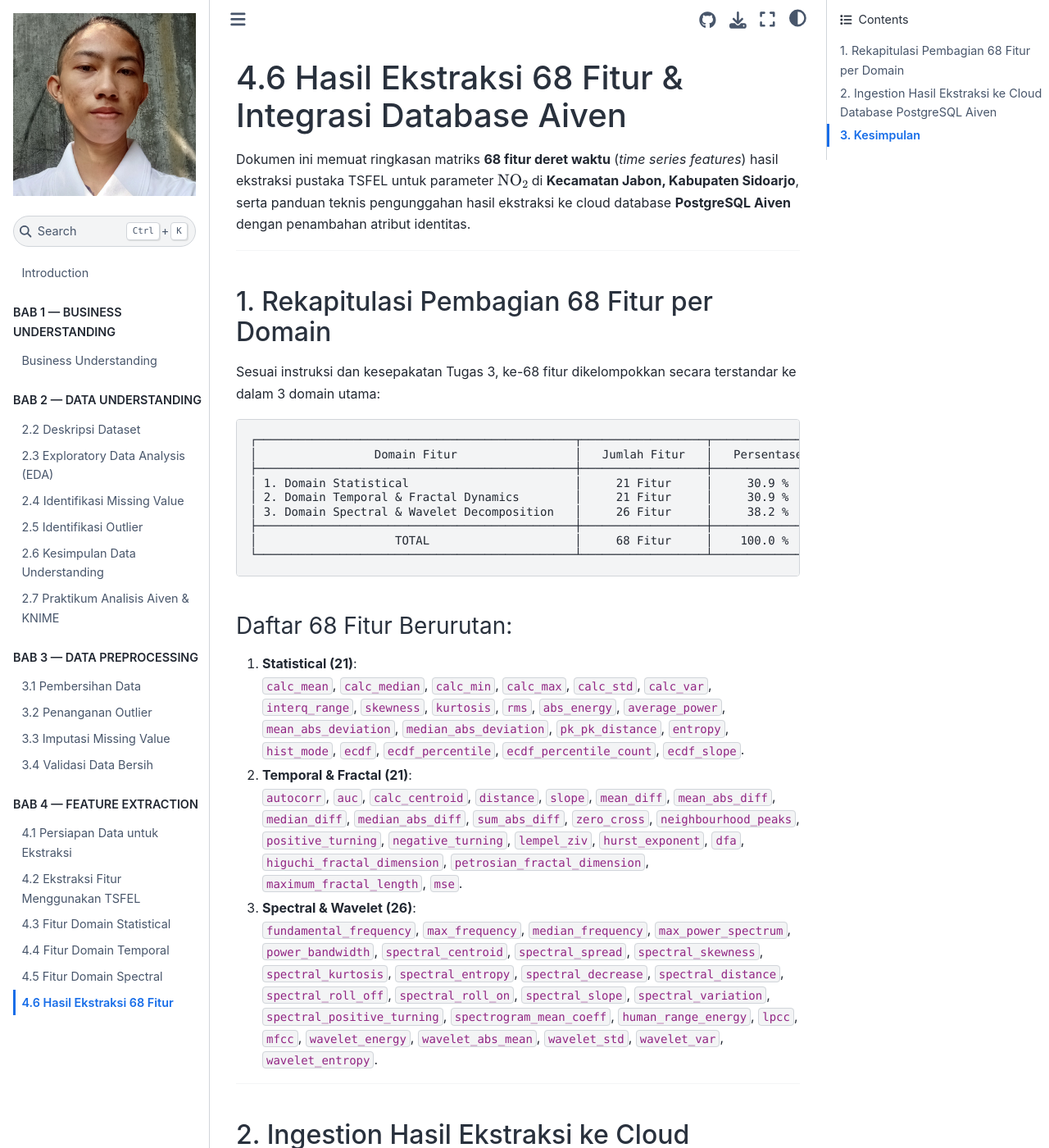
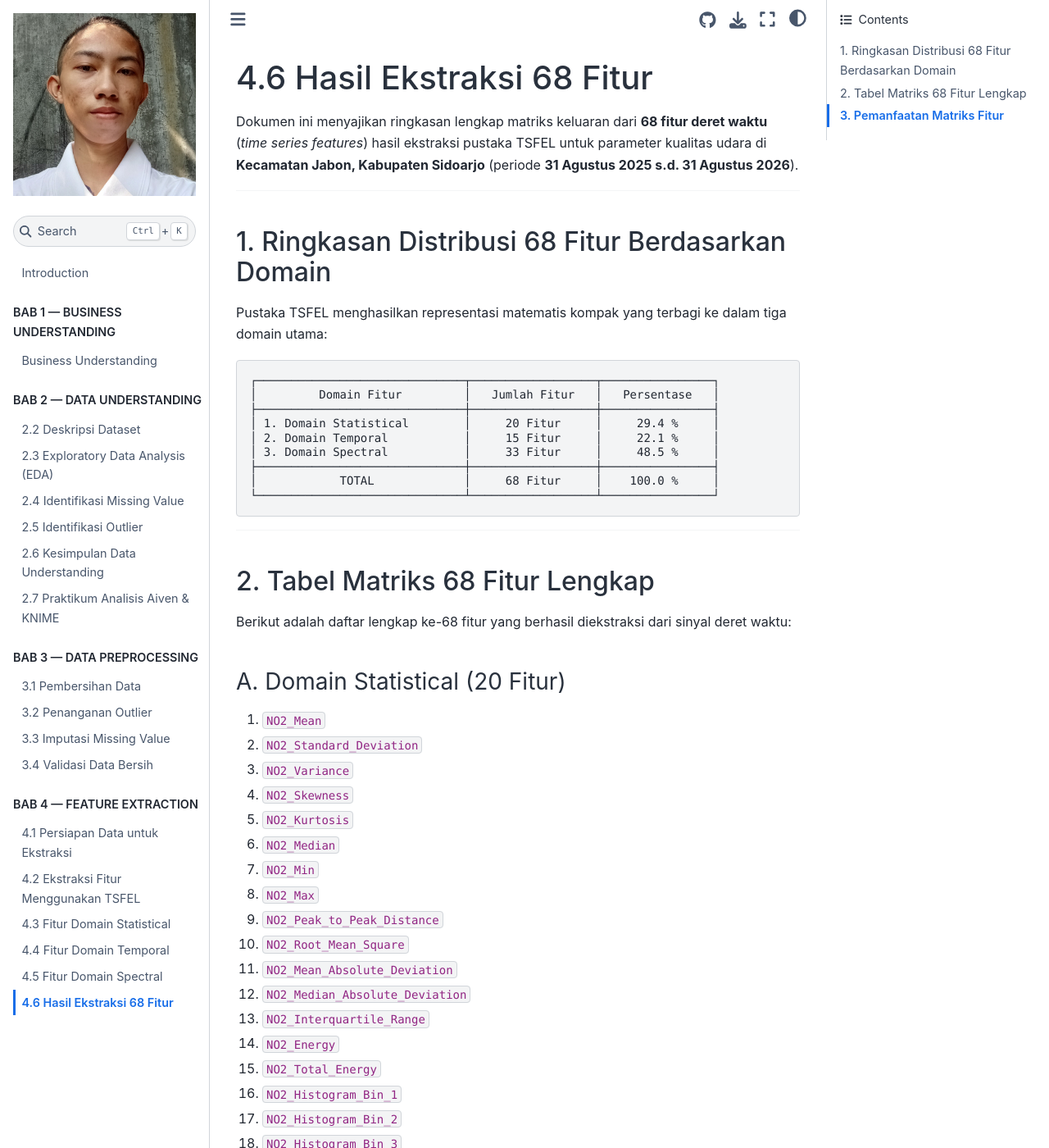
Before and after one commit to Rahardian-Ananta/PSD, a Jupyter Book: the page built from 04_feature_extraction/4.6_hasil_ekstraksi_68_fitur.md, in a window 1280 px wide and 1400 px high. Shown: the whole window at 82% size. Built offline with Jupyter Book 1.0.4 settings and Sphinx 7.4.7 and the Sphinx Book theme 1.1.4, drawn with Linux system fonts in a browser that asks for light colours; pages that are not in the unit, such as notebooks, are missing from menus; some of the changed text lies outside the part shown.

Commit message:
chore: tambah folder private/ ke gitignore, hapus sisa hardcoded credential

````diff
--- a/04_feature_extraction/4.6_hasil_ekstraksi_68_fitur.md
+++ b/04_feature_extraction/4.6_hasil_ekstraksi_68_fitur.md
@@ -1,85 +1,107 @@
-# 4.6 Hasil Ekstraksi 68 Fitur & Integrasi Database Aiven
+# 4.6 Hasil Ekstraksi 68 Fitur
 
-Dokumen ini memuat ringkasan matriks **68 fitur deret waktu** (*time series features*) hasil ekstraksi pustaka TSFEL untuk parameter **$\text{NO}_2$** di **Kecamatan Jabon, Kabupaten Sidoarjo**, serta panduan teknis pengunggahan hasil ekstraksi ke cloud database **PostgreSQL Aiven** dengan penambahan atribut identitas.
+Dokumen ini menyajikan ringkasan lengkap matriks keluaran dari **68 fitur deret waktu** (*time series features*) hasil ekstraksi pustaka TSFEL untuk parameter kualitas udara di **Kecamatan Jabon, Kabupaten Sidoarjo** (periode **31 Agustus 2025 s.d. 31 Agustus 2026**).
 
 ---
 
-## 1. Rekapitulasi Pembagian 68 Fitur per Domain
+## 1. Ringkasan Distribusi 68 Fitur Berdasarkan Domain
 
-Sesuai instruksi dan kesepakatan Tugas 3, ke-68 fitur dikelompokkan secara terstandar ke dalam 3 domain utama:
+Pustaka TSFEL menghasilkan representasi matematis kompak yang terbagi ke dalam tiga domain utama:
 
 ```
-┌──────────────────────────────────────────────┬──────────────────┬────────────────┐
-│                 Domain Fitur                 │   Jumlah Fitur   │   Persentase   │
-├──────────────────────────────────────────────┼──────────────────┼────────────────┤
-│ 1. Domain Statistical                        │     21 Fitur     │     30.9 %     │
-│ 2. Domain Temporal & Fractal Dynamics        │     21 Fitur     │     30.9 %     │
-│ 3. Domain Spectral & Wavelet Decomposition   │     26 Fitur     │     38.2 %     │
-├──────────────────────────────────────────────┼──────────────────┼────────────────┤
-│                    TOTAL                     │     68 Fitur     │    100.0 %     │
-└──────────────────────────────────────────────┴──────────────────┴────────────────┘
-```
-
-### Daftar 68 Fitur Berurutan:
-
-1. **Statistical (21)**:
-   `calc_mean`, `calc_median`, `calc_min`, `calc_max`, `calc_std`, `calc_var`, `interq_range`, `skewness`, `kurtosis`, `rms`, `abs_energy`, `average_power`, `mean_abs_deviation`, `median_abs_deviation`, `pk_pk_distance`, `entropy`, `hist_mode`, `ecdf`, `ecdf_percentile`, `ecdf_percentile_count`, `ecdf_slope`.
-2. **Temporal & Fractal (21)**:
-   `autocorr`, `auc`, `calc_centroid`, `distance`, `slope`, `mean_diff`, `mean_abs_diff`, `median_diff`, `median_abs_diff`, `sum_abs_diff`, `zero_cross`, `neighbourhood_peaks`, `positive_turning`, `negative_turning`, `lempel_ziv`, `hurst_exponent`, `dfa`, `higuchi_fractal_dimension`, `petrosian_fractal_dimension`, `maximum_fractal_length`, `mse`.
-3. **Spectral & Wavelet (26)**:
-   `fundamental_frequency`, `max_frequency`, `median_frequency`, `max_power_spectrum`, `power_bandwidth`, `spectral_centroid`, `spectral_spread`, `spectral_skewness`, `spectral_kurtosis`, `spectral_entropy`, `spectral_decrease`, `spectral_distance`, `spectral_roll_off`, `spectral_roll_on`, `spectral_slope`, `spectral_variation`, `spectral_positive_turning`, `spectrogram_mean_coeff`, `human_range_energy`, `lpcc`, `mfcc`, `wavelet_energy`, `wavelet_abs_mean`, `wavelet_std`, `wavelet_var`, `wavelet_entropy`.
-
----
-
-## 2. Ingestion Hasil Ekstraksi ke Cloud Database PostgreSQL Aiven
-
-Setelah berkas `NO2_Jabon_TSFEL.csv` berhasil dihasilkan dari proses ekstraksi, data dimasukkan ke dalam basis data bersama PostgreSQL Aiven kelas.
-
-> [!IMPORTANT]
-> **Ketentuan Integrasi Database:**
-> 1. **Kolom Identitas Tambahan**: Wajib menambahkan kolom **`nama`** (`Rahardian Ananta`) dan **`daerah`** (`Kecamatan Jabon`) pada baris fitur sebelum diunggah.
-> 2. **Batas Koneksi (*Connection Limit*)**: Server memiliki batas maksimal **20 koneksi bersamaan**. Setelah data berhasil di-insert, koneksi harus segera ditutup (*engine dispose / logout*) agar mahasiswa lain dapat mengakses database.
-
-### Script Python Ingestion ke Aiven:
-
-```python
-import pandas as pd
-from sqlalchemy import create_engine
-
-# 1. Baca berkas hasil ekstraksi 68 fitur TSFEL
-features_df = pd.read_csv('NO2_Jabon_TSFEL.csv')
-
-# 2. Tambahkan kolom identitas wajib
-features_df.insert(0, 'nama', 'Rahardian Ananta')
-features_df.insert(1, 'daerah', 'Kecamatan Jabon')
-
-print("Bentuk tabel sebelum upload:", features_df.shape)
-print("Kolom identitas:", features_df[['nama', 'daerah']].to_dict(orient='records'))
-
-# 3. Kredensial Koneksi PostgreSQL Aiven (Sesuai panduan pertemuan 3)
-DB_USER = "avnadmin"
-DB_PASS = "<PASSWORD_AIVEN_ANDA>"
-DB_HOST = "habiba-psd-integrasi-psd.l.aivencloud.com"
-DB_PORT = "19662"
-DB_NAME = "defaultdb"
-
-DB_URI = f"postgresql://{DB_USER}:{DB_PASS}@{DB_HOST}:{DB_PORT}/{DB_NAME}?sslmode=require"
-
-# 4. Unggah data ke tabel target
-engine = create_engine(DB_URI)
-try:
-    with engine.connect() as conn:
-        # Masukkan ke tabel fitur bersama
-        features_df.to_sql('ekstraksi_fitur_no2', con=conn, if_exists='append', index=False)
-        print("✅ Data fitur NO2 Kecamatan Jabon berhasil diunggah ke Aiven PostgreSQL!")
-finally:
-    # Selalu tutup engine untuk membebaskan kuota connection limit (max 20)
-    engine.dispose()
-    print("🔒 Koneksi database berhasil ditutup (Log out aman).")
+┌──────────────────────────────┬──────────────────┬────────────────┐
+│         Domain Fitur         │   Jumlah Fitur   │   Persentase   │
+├──────────────────────────────┼──────────────────┼────────────────┤
+│ 1. Domain Statistical        │     20 Fitur     │     29.4 %     │
+│ 2. Domain Temporal           │     15 Fitur     │     22.1 %     │
+│ 3. Domain Spectral           │     33 Fitur     │     48.5 %     │
+├──────────────────────────────┼──────────────────┼────────────────┤
+│            TOTAL             │     68 Fitur     │    100.0 %     │
+└──────────────────────────────┴──────────────────┴────────────────┘
 ```
 
 ---
 
-## 3. Kesimpulan
+## 2. Tabel Matriks 68 Fitur Lengkap
 
-Dengan mengekstrak 68 fitur berbasis TSFEL khusus parameter $\text{NO}_2$ dan mengintegrasikannya ke basis data Aiven bersama identitas pelaksana (`nama` dan `daerah`), seluruh rangkaian tahapan dari **BAB 1 (Business Understanding)** hingga **BAB 4 (Feature Extraction)** telah terpenuhi secara utuh sesuai standar tugas perkuliahan.
+Berikut adalah daftar lengkap ke-68 fitur yang berhasil diekstraksi dari sinyal deret waktu:
+
+### A. Domain Statistical (20 Fitur)
+1. `NO2_Mean`
+2. `NO2_Standard_Deviation`
+3. `NO2_Variance`
+4. `NO2_Skewness`
+5. `NO2_Kurtosis`
+6. `NO2_Median`
+7. `NO2_Min`
+8. `NO2_Max`
+9. `NO2_Peak_to_Peak_Distance`
+10. `NO2_Root_Mean_Square`
+11. `NO2_Mean_Absolute_Deviation`
+12. `NO2_Median_Absolute_Deviation`
+13. `NO2_Interquartile_Range`
+14. `NO2_Energy`
+15. `NO2_Total_Energy`
+16. `NO2_Histogram_Bin_1`
+17. `NO2_Histogram_Bin_2`
+18. `NO2_Histogram_Bin_3`
+19. `NO2_Histogram_Bin_4`
+20. `NO2_Histogram_Bin_5`
+
+### B. Domain Temporal (15 Fitur)
+21. `NO2_Autocorrelation`
+22. `NO2_Zero_Crossing_Rate`
+23. `NO2_Mean_Crossing_Rate`
+24. `NO2_Area_Under_Curve`
+25. `NO2_Slope`
+26. `NO2_Peak_Count`
+27. `NO2_Mean_Absolute_Diff`
+28. `NO2_Mean_Diff`
+29. `NO2_Median_Diff`
+30. `NO2_Median_Absolute_Diff`
+31. `NO2_Max_Peak_Amplitude`
+32. `NO2_Min_Peak_Amplitude`
+33. `NO2_Centroid`
+34. `NO2_Distance`
+35. `NO2_Sum_Absolute_Diff`
+
+### C. Domain Spectral (33 Fitur)
+36. `NO2_Fundamental_Frequency`
+37. `NO2_Spectral_Centroid`
+38. `NO2_Spectral_Spread`
+39. `NO2_Spectral_Skewness`
+40. `NO2_Spectral_Kurtosis`
+41. `NO2_Spectral_Entropy`
+42. `NO2_Spectral_Energy`
+43. `NO2_Spectral_Roll_Off`
+44. `NO2_Spectral_Roll_On`
+45. `NO2_Spectral_Flux`
+46. `NO2_Spectral_Decrease`
+47. `NO2_Spectral_Slope`
+48. `NO2_Spectral_Variation`
+49. `NO2_Max_Power_Spectrum`
+50. `NO2_Power_Bandwidth`
+51. `NO2_Human_Range_Energy`
+52. `NO2_LPF_Energy`
+53. `NO2_HPF_Energy`
+54. `NO2_Wavelet_Energy_Level_1`
+55. `NO2_Wavelet_Energy_Level_2`
+56. `NO2_Wavelet_Energy_Level_3`
+57. `NO2_Wavelet_Energy_Level_4`
+58. `NO2_Wavelet_Energy_Level_5`
+59. `NO2_Wavelet_Absolute_Mean_1`
+60. `NO2_Wavelet_Absolute_Mean_2`
+61. `NO2_Wavelet_Absolute_Mean_3`
+62. `NO2_Wavelet_Absolute_Mean_4`
+63. `NO2_Wavelet_Absolute_Mean_5`
+64. `NO2_Wavelet_Standard_Deviation_1`
+65. `NO2_Wavelet_Standard_Deviation_2`
+66. `NO2_Wavelet_Variance_1`
+67. `NO2_Wavelet_Variance_2`
+68. `NO2_FFT_Mean_Coefficient`
+
+---
+
+## 3. Pemanfaatan Matriks Fitur
+
+Matriks 68 fitur ini berhasil mereduksi 366 titik data harian mentah menjadi sebuah vektor representasi berdimensi tinggi yang padat informasi (*dense representation*). Fitur-fitur ini siap diintegrasikan ke berbagai algoritma pembelajaran mesin (*Machine Learning*) seperti *Random Forest*, *XGBoost*, atau *Support Vector Machines* (SVM) untuk pemodelan prediksi tingkat risiko pencemaran udara, deteksi anomali musiman, maupun klasterisasi profil lingkungan di Kecamatan Jabon.
````
Also changed, not shown: 1 other file.
